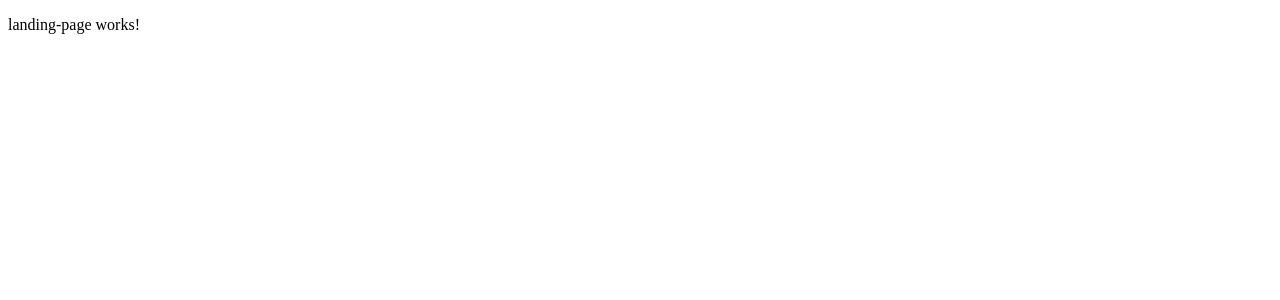
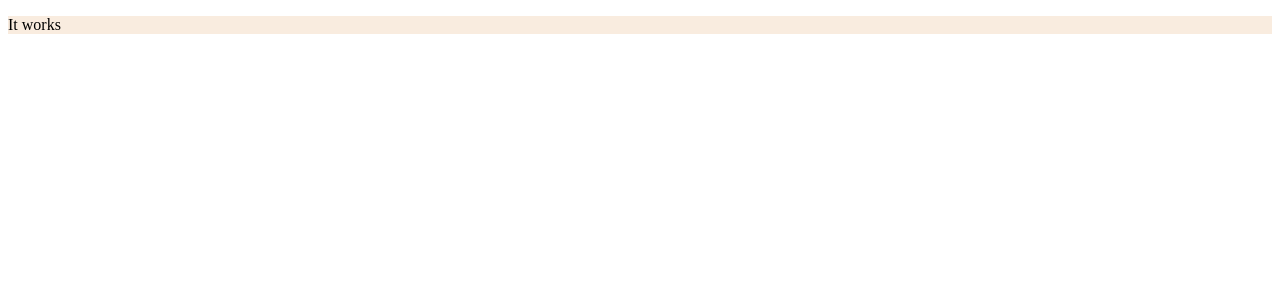
Before and after one commit to kphutiyagae/angular-portfolio, an Angular app: page / in a window 1280 px wide. Shown: the top 300 px of the page. Built offline with nearby package versions, Linux system fonts and the light colour scheme.

Commit message:
feat(init): :sparkles: Added content to landing page

```diff
--- a/src/app/pages/landing-page/landing-page.component.html
+++ b/src/app/pages/landing-page/landing-page.component.html
@@ -1 +1,5 @@
-<p>landing-page works!</p>
+<div class="landing-page">
+  <div class="landing-page__header">
+    <p>It works</p>
+  </div>
+</div>
--- a/src/app/pages/landing-page/landing-page.component.scss
+++ b/src/app/pages/landing-page/landing-page.component.scss
@@ -0,0 +1,6 @@
+@import "../../utils/styles/variables";
+
+.landing-page {
+  display: block;
+  background-color: $primary-background;
+}
```
